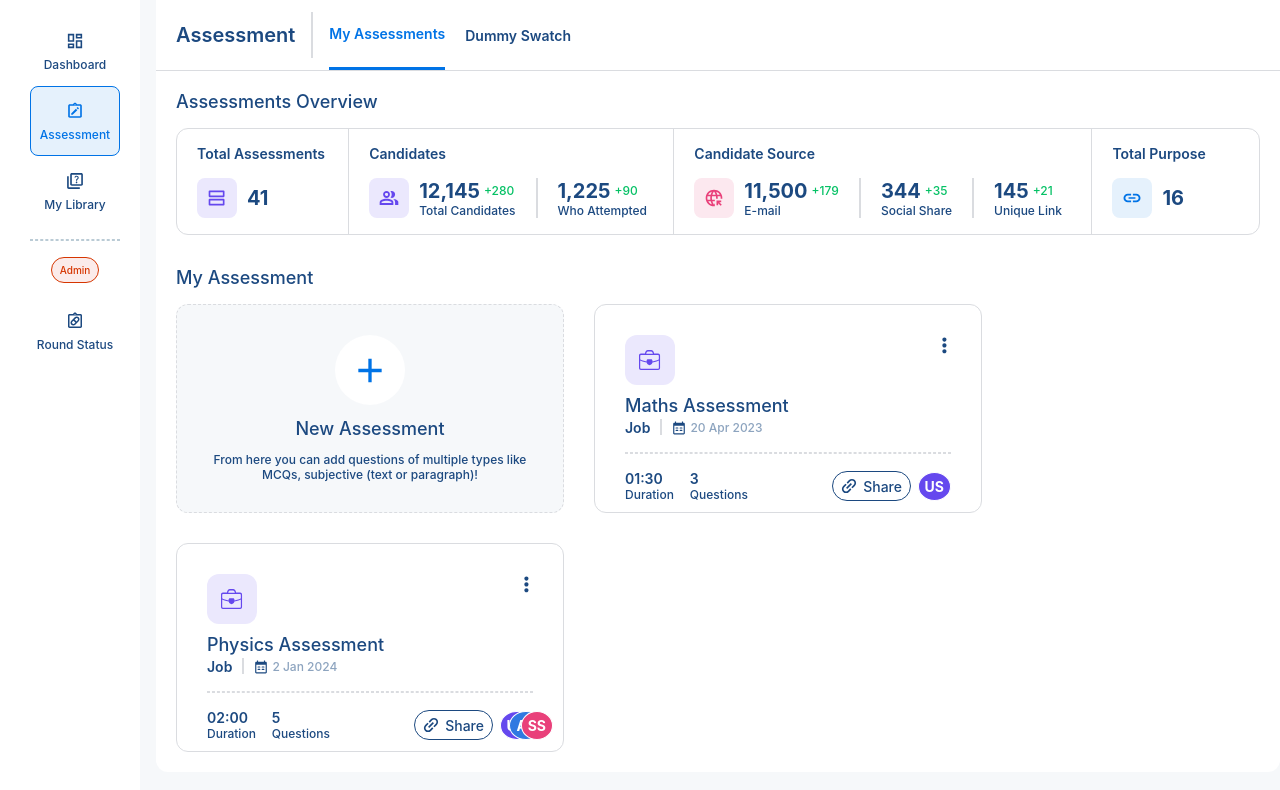
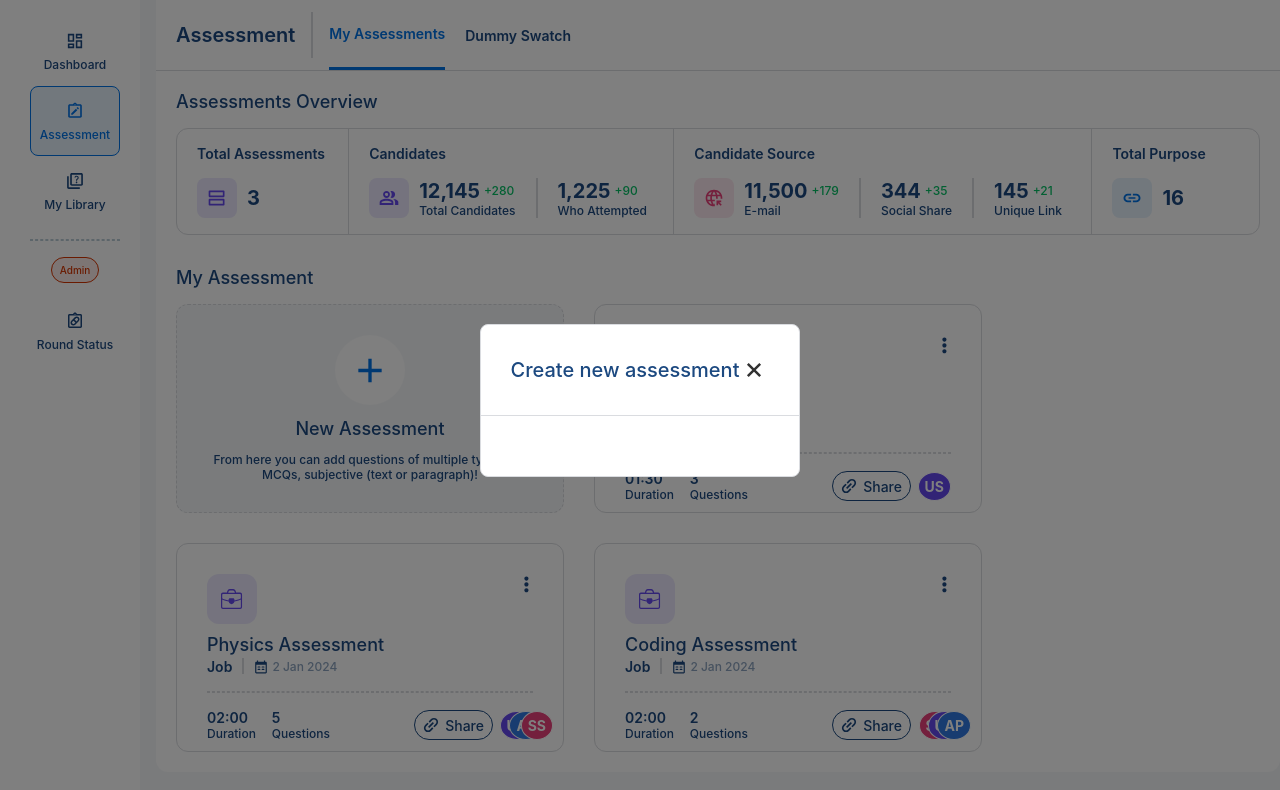
Before and after one commit to TheAlpha27/unstop-frontend, a React (Create React App) app: page / in a window 1280 px wide. Both pictures are taken after a click on the element 370 px from the left and 408 px from the top of the page. Shown: the top 790 px of the page. Built offline with nearby package versions, Linux system fonts and the light colour scheme.

Commit message:
modal integration and bug fixes

```diff
--- /dev/null
+++ b/src/components/AddAssignmentModal/AddAssignmentModal.jsx
@@ -0,0 +1,44 @@
+import React, { useEffect, useRef } from "react";
+import styles from "./AddAssignmentModal.module.css";
+import cut from "../../assets/cut.svg";
+
+const AddAssignmentModal = ({ openAddModal, setOpenAddModal }) => {
+  const ref1 = useRef(null);
+  const ref2 = useRef(null);
+
+  useEffect(() => {
+    const handleClick = (e) => {
+      if (e.target === ref1.current) {
+        setOpenAddModal(false);
+      }
+    };
+    document.body.addEventListener("click", handleClick);
+    return () => {
+      document.body.removeEventListener("click", handleClick);
+    };
+  }, [setOpenAddModal]);
+
+  if (!openAddModal) {
+    return <></>;
+  }
+  return (
+    <div ref={ref1} className={styles.container}>
+      <div ref={ref2} className={styles.modal}>
+        <div className={styles.modalTop}>
+          <div className={styles.modalTitle}>Create new assessment</div>
+          <img
+            onClick={() => setOpenAddModal(false)}
+            src={cut}
+            alt=""
+            className={styles.close}
+          />
+        </div>
+        <div className={styles.mid}>
+
+        </div>
+      </div>
+    </div>
+  );
+};
+
+export default AddAssignmentModal;
--- /dev/null
+++ b/src/components/AddAssignmentModal/AddAssignmentModal.module.css
@@ -0,0 +1,33 @@
+.container {
+  height: 100%;
+  width: 100%;
+  background: rgba(0, 0, 0, 0.5);
+  position: absolute;
+  top: 0;
+  left: 0;
+  z-index: 100;
+  display: flex;
+  align-items: center;
+  justify-content: center;
+}
+.modal {
+  background: #fff;
+  border-radius: 8px;
+  border: 1px solid #dadce0;
+}
+.modalTop {
+  display: flex;
+  justify-content: space-between;
+  align-items: center;
+  padding: 30px;
+  color: #1c4980;
+  font-size: 20px;
+  font-weight: 600;
+  border-bottom: 1px solid #dadce0;
+}
+.close {
+  cursor: pointer;
+}
+.mid{
+    padding: 30px 20px;
+}
--- a/src/components/Assessment/MyAssessments/MyAssessments.jsx
+++ b/src/components/Assessment/MyAssessments/MyAssessments.jsx
@@ -1,4 +1,4 @@
-import React, { useMemo } from "react";
+import React, { useEffect, useMemo, useState } from "react";
 import styles from "./MyAssessments.module.css";
 import totalAssessment from "../../../assets/view_agenda.svg";
 import candidate from "../../../assets/candidate.svg";
@@ -10,8 +10,45 @@ import threeDots from "../../../assets/three_dots.svg";
 import calendar from "../../../assets/calendar.svg";
 import share from "../../../assets/share.svg";
 import { addCommasToNumber, getInitials } from "../../../helper";
+import AddAssignmentModal from "../../AddAssignmentModal/AddAssignmentModal";
 
-const AssessmentsOverview = () => {
+const assessmentDataINI = [
+  {
+    title: "Maths Assessment",
+    users: [{ name: "Utsav Soni", bg: "#6548ee" }],
+    date: "20 Apr 2023",
+    type: "Job",
+    duration: "01:30",
+    questions: 3,
+  },
+  {
+    title: "Physics Assessment",
+    users: [
+      { name: "Utsav Soni", bg: "#6548ee" },
+      { name: "Aman Pratap", bg: "#3079E1" },
+      { name: "Shiva Singh", bg: "#E9407A" },
+    ],
+    date: "2 Jan 2024",
+    type: "Job",
+    duration: "02:00",
+    questions: 5,
+  },
+  {
+    title: "Coding Assessment",
+    users: [
+      { name: "Sagar Thakur", bg: "#E9407A" },
+      { name: "Utsav Soni", bg: "#6548ee" },
+      { name: "Aman Pratap", bg: "#3079E1" },
+      { name: "Shiva Singh", bg: "#E9407A" },
+    ],
+    date: "2 Jan 2024",
+    type: "Job",
+    duration: "02:00",
+    questions: 2,
+  },
+];
+
+const AssessmentsOverview = ({assessmentData}) => {
   const overviewOptions = useMemo(
     () => [
       {
@@ -20,7 +57,7 @@ const AssessmentsOverview = () => {
         bgColor: "#EBE8FD",
         options: [
           {
-            value: 41,
+            value: assessmentData.length,
             diff: null,
             subText: "",
           },
@@ -109,7 +146,7 @@ const AssessmentsOverview = () => {
                         <div className={styles.metric}>
                           <div className={styles.metricTop}>
                             <div className={styles.value}>
-                              {addCommasToNumber(elem.value)}
+                              {addCommasToNumber(elem?.value)}
                             </div>
                             {elem.diff && (
                               <div className={styles.diff}>+{elem.diff}</div>
@@ -133,37 +170,15 @@ const AssessmentsOverview = () => {
   );
 };
 
-const MyAssessmentsDetails = () => {
-  const assessmentCards = useMemo(
-    () => [
-      {
-        title: "Maths Assessment",
-        users: [{ name: "Utsav Soni", bg: "#6548ee" }],
-        date: "20 Apr 2023",
-        type: "Job",
-        duration: "01:30",
-        questions: 3,
-      },
-      {
-        title: "Physics Assessment",
-        users: [
-          { name: "Utsav Soni", bg: "#6548ee" },
-          { name: "Aman Pratap", bg: "#3079E1" },
-          { name: "Shiva Singh", bg: "#E9407A" },
-        ],
-        date: "2 Jan 2024",
-        type: "Job",
-        duration: "02:00",
-        questions: 5,
-      },
-    ],
-    []
-  );
+const MyAssessmentsDetails = ({ setOpenAddModal, assessmentData }) => {
   return (
     <div className={styles.overviewContainer}>
       <div className={styles.title}>My Assessment</div>
       <div className={styles.assessmentCardsContainer}>
-        <div className={styles.newAssessmentCard}>
+        <div
+          onClick={() => setOpenAddModal(true)}
+          className={styles.newAssessmentCard}
+        >
           <div className={styles.addBtn}>
             <img src={add} alt="" />
           </div>
@@ -173,7 +188,7 @@ const MyAssessmentsDetails = () => {
             subjective (text or paragraph)!
           </div>
         </div>
-        {assessmentCards.map((e) => {
+        {assessmentData.map((e) => {
           return (
             <div className={styles.assessmentCard}>
               <div className={styles.assessmentCardTop}>
@@ -239,10 +254,26 @@ const MyAssessmentsDetails = () => {
 };
 
 const MyAssessments = () => {
+  const [openAddModal, setOpenAddModal] = useState(false);
+  const [assessmentData, setAssessmentData] = useState(assessmentDataINI);
+  useEffect(() => {
+    const assessmentData = localStorage.getItem("assessmentData");
+    if (assessmentData) {
+      setAssessmentData(JSON.parse(assessmentData));
+      console.log(JSON.parse(assessmentData));
+    }
+  }, []);
   return (
     <div className={styles.container}>
-      <AssessmentsOverview />
-      <MyAssessmentsDetails />
+      <AddAssignmentModal
+        openAddModal={openAddModal}
+        setOpenAddModal={setOpenAddModal}
+      />
+      <AssessmentsOverview assessmentData={assessmentData} />
+      <MyAssessmentsDetails
+        setOpenAddModal={setOpenAddModal}
+        assessmentData={assessmentData}
+      />
     </div>
   );
 };
--- a/src/helper.js
+++ b/src/helper.js
@@ -4,7 +4,7 @@ export const getInitials = (name) => {
   return initials;
 };
 export const addCommasToNumber = (number) => {
-  const numberString = number.toString();
-  const numberWithCommas = numberString.replace(/\B(?=(\d{3})+(?!\d))/g, ",");
+  const numberString = number?.toString();
+  const numberWithCommas = numberString?.replace(/\B(?=(\d{3})+(?!\d))/g, ",");
   return numberWithCommas;
 };
```
Also changed, not shown: src/assets/cut.svg (added), src/components/Assessment/MyAssessments/MyAssessments.module.css (line endings or trailing spaces).
